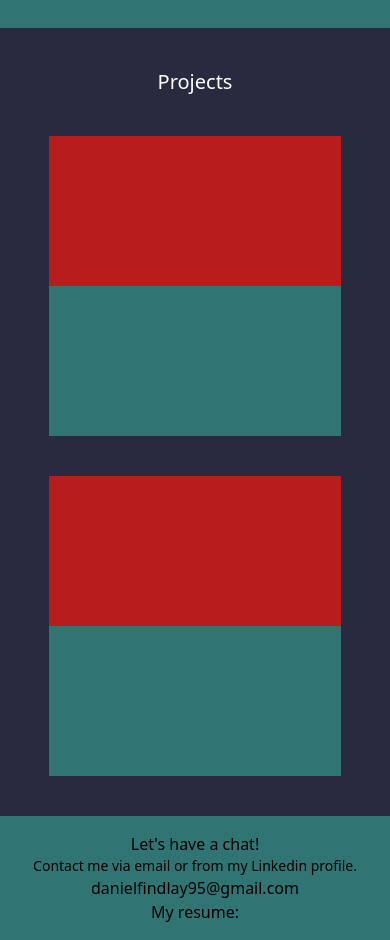
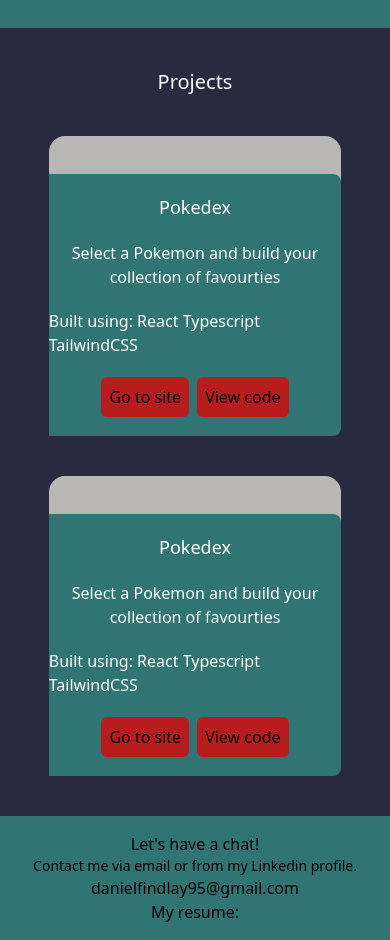
Before and after one commit to DanielFindlay101/My-Portfolio, a React (Vite) app: page / in a window 390 px wide. Shown: the part 1440-2380 px from the top of the page. Built offline with nearby package versions, Linux system fonts and the light colour scheme.

Commit message:
need to fix img on small screens

```diff
--- a/index.html
+++ b/index.html
@@ -4,7 +4,7 @@
     <meta charset="UTF-8" />
     <link rel="icon" type="image/svg+xml" href="/vite.svg" />
     <meta name="viewport" content="width=device-width, initial-scale=1.0" />
-    <title>Vite + React + TS</title>
+    <title>Portfolio</title>
   </head>
   <body>
     <div id="root"></div>
--- a/src/components/ProjectCard.tsx
+++ b/src/components/ProjectCard.tsx
@@ -1,8 +1,40 @@
-export default function ProjectCard() {
+interface ProjectCardProps {
+  img: string;
+  title: string;
+  description: string;
+  technologies: string;
+  link: string;
+  code: string;
+}
+
+export default function ProjectCard({
+  img,
+  title,
+  description,
+  technologies,
+  link,
+  code,
+}: ProjectCardProps) {
   return (
-    <div className="w-3/4 bg-slate h-[300px] rounded-2xl grid grid-cols-1 md:grid-cols-2">
-      <div className="w-full bg-red"></div>
-      <div className="w-full bg-myrtle"></div>
+    <div className="grid h-[300px] w-3/4 grid-cols-1 rounded-2xl bg-slate md:grid-cols-2">
+      <div className="rounded-l-l w-full">
+        {/* <img src={img} alt="project-img" className="rounded-l-lg" /> */}
+      </div>
+      <div className="flex w-full flex-col items-center justify-center gap-5 rounded-r-lg bg-myrtle">
+        <h1 className="text-lg text-white">{title}</h1>
+        <p className="text-center text-white">{description}</p>
+        <p className="text-white">Built using: {technologies}</p>
+        <div className="flex items-center justify-evenly gap-2">
+          <a href={link}>
+            <button className="rounded-md bg-red p-2">Go to site</button>
+          </a>
+          <a href={code}>
+            <button className="rounded-md bg-red p-2 outline-4">
+              View code
+            </button>
+          </a>
+        </div>
+      </div>
     </div>
   );
 }
--- a/src/components/Projects.tsx
+++ b/src/components/Projects.tsx
@@ -1,14 +1,29 @@
 import ProjectCard from "./ProjectCard";
+import Pokedex from "../assets/images/Pokedex.jpg";
 
 export default function Projects() {
   return (
     <div
       id="projects"
-      className="bg-primary w-full flex flex-col gap-10 justify-center items-center pt-10 py-10"
+      className="flex w-full flex-col items-center justify-center gap-10 bg-primary py-10 pt-10"
     >
-      <h1 className="text-white text-xl">Projects</h1>
-      <ProjectCard />
-      <ProjectCard />
+      <h1 className="text-xl text-white">Projects</h1>
+      <ProjectCard
+        img={Pokedex}
+        title="Pokedex"
+        description="Select a Pokemon and build your collection of favourties"
+        technologies="React Typescript TailwindCSS"
+        link="https://pokedex-sable-sigma.vercel.app/"
+        code="https://github.com/DanielFindlay101/Pokedex/tree/main/my-pokedex"
+      />
+      <ProjectCard
+        img={Pokedex}
+        title="Pokedex"
+        description="Select a Pokemon and build your collection of favourties"
+        technologies="React Typescript TailwindCSS"
+        link="https://pokedex-sable-sigma.vercel.app/"
+        code="https://github.com/DanielFindlay101/Pokedex/tree/main/my-pokedex"
+      />
     </div>
   );
 }
```
Also changed, not shown: src/assets/images/Pokedex.jpg (added), 1 other file (tests, documents, lock files or other folders).
